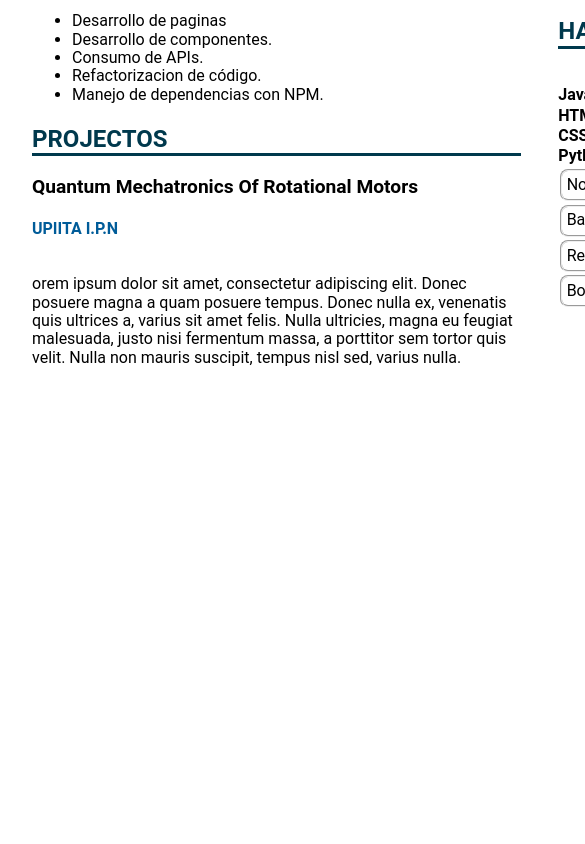
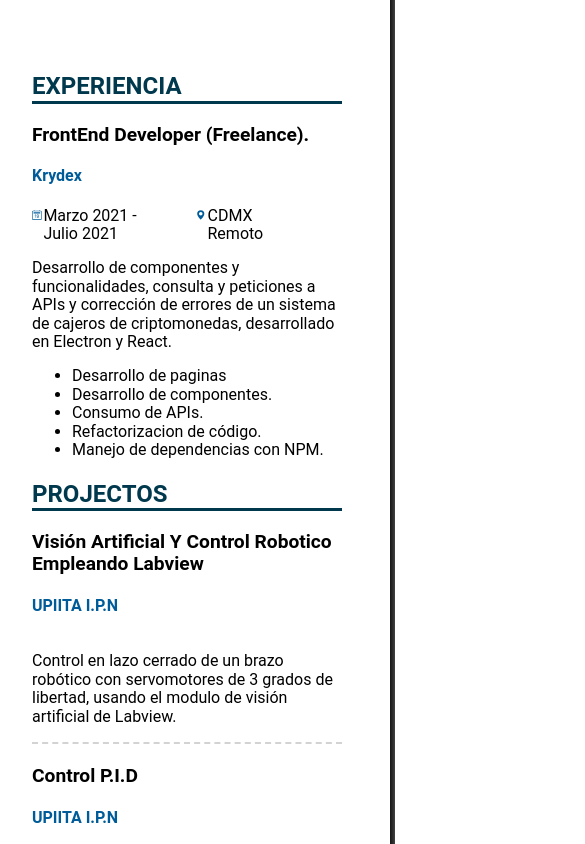
Before and after one commit to ErnestoZuniga/ErnestoZuniga.github.io, a React (Create React App) app: page / in a window 390 px wide. Shown: the part 840-1684 px from the top of the page, 585 px wide, since content can reach past the window. Before the commit the page ends 1223 px from the top, so only its background shows below. Built offline with nearby package versions, Linux system fonts and the light colour scheme.

Commit message:
Feature: Integrate responsive desing

```diff
--- a/src/assets/data.json
+++ b/src/assets/data.json
@@ -15,12 +15,19 @@
       "Manejo de dependencias con NPM."
     ]
   },
-  "proyects": {
-    "title": "Projectos",
-    "proyect": "Quantum Mechatronics of rotational motors",
-    "institution": "UPIITA I.P.N",
-    "description": "orem ipsum dolor sit amet, consectetur adipiscing elit. Donec posuere magna a quam posuere tempus. Donec nulla ex, venenatis quis ultrices a, varius sit amet felis. Nulla ultricies, magna eu feugiat malesuada, justo nisi fermentum massa, a porttitor sem tortor quis velit. Nulla non mauris suscipit, tempus nisl sed, varius nulla."
-  },
+  "proyects": [
+    {
+      "title": "Projectos",
+      "proyect": "Visión artiﬁcial y control robotico empleando Labview",
+      "institution": "UPIITA I.P.N",
+      "description": "Control en lazo cerrado de un brazo robótico con servomotores de 3 grados de libertad, usando el modulo de visión artiﬁcial de Labview."
+    },
+    {
+      "proyect": "Control P.I.D",
+      "institution": "UPIITA I.P.N",
+      "description": "Control P.I.D con electrónica analógica para controlar la posición de un motor de C.D en el que actúa la gravedad."
+    }
+  ],
   "lifePhilosophy": {
     "title": "Filosofia de vida",
     "description": " \"Confia en ti mismo. Crea el tipo de persona con la cual estaras feliz de vivir toda tu vida. Aprovecha el maximo de ti atizando las diminitas chispas interiores de posibilidades en llamas de logros\" —Golda Meir "
--- a/src/assets/styles/desktop/_main.module.scss
+++ b/src/assets/styles/desktop/_main.module.scss
@@ -3,9 +3,7 @@
   font-family: Carlito, Roboto, -apple-system, BlinkMacSystemFont, "Segoe UI",
     Oxygen, Ubuntu, Cantarell, "Open Sans", "Helvetica Neue", sans-serif;
   box-sizing: border-box;
-  width: 60vw;
-  min-width: 800px;
-  //height: 100vh;
+  //min-width: 800px;
   margin: 0 auto;
   padding: 0 2rem 0rem 2rem;
   display: flex;
--- a/src/assets/styles/desktop/desktop.module.scss
+++ b/src/assets/styles/desktop/desktop.module.scss
@@ -1,8 +1,64 @@
 $color-light: #005c99;
 $color-dark: #00394d;
+//$breakpoints: ('phone': 640px, 'tablet': 768px, 'desktop': 1024px) !default;
+$mobile: 640px;
+$tablet: 1024px;
+$desktop:1440px;
 
 @import './recurrent.module';
 
 @import './main.module';
 @import './header.module';
 @import './body.module';
+
+@media screen and (max-width: $mobile) { //very small
+  /*.main{
+    background-color: lightcoral;
+  }*/
+  .header{
+    display: block;
+  }
+  .body{
+    display: block;
+    &__left {
+      width: auto;
+    }
+  }
+  .body__right {
+    width: auto;
+  }
+}
+
+@media screen and (min-width: $mobile) and (max-width: $tablet) { //small
+  .main{
+    //background-color: lightgreen;
+    width: auto;
+  }
+  .header{
+    display: block;
+  }
+  .body{
+    display: block;
+    &__left {
+      width: auto;
+    }
+  }
+  .body__right {
+    width: auto;
+  }
+}
+
+@media screen and (min-width: $tablet) and (max-width: $desktop) { //medium
+  .main{
+    //background-color: blue;
+    width: 80vw;
+  }
+}
+
+@media screen and (min-width: $desktop) { //large
+  .main{
+    //background-color: red;
+    width: 60vw;
+
+  }
+}
--- a/src/containers/FrontEnd.jsx
+++ b/src/containers/FrontEnd.jsx
@@ -23,11 +23,17 @@ const Home = () => {
           /*divider={true}*/
         />
         <Proyects
-          h2={data.proyects.title}
-          h3={data.proyects.proyect}
-          h4={data.proyects.institution}
-          description={data.proyects.description}
-          /*divider={true}*/
+          h2={data.proyects[0].title}
+          h3={data.proyects[0].proyect}
+          h4={data.proyects[0].institution}
+          description={data.proyects[0].description}
+          divider={true}
+        />
+        <Proyects
+          h3={data.proyects[1].proyect}
+          h4={data.proyects[1].institution}
+          description={data.proyects[1].description}
+          divider={true}
         />
       </div>
 
```
Also changed, not shown: src/components/Layout.jsx (line endings or trailing spaces).
